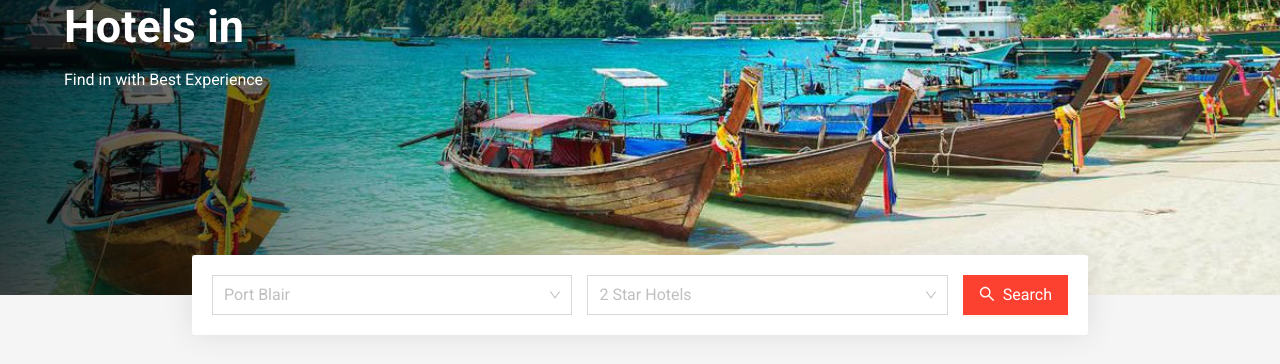
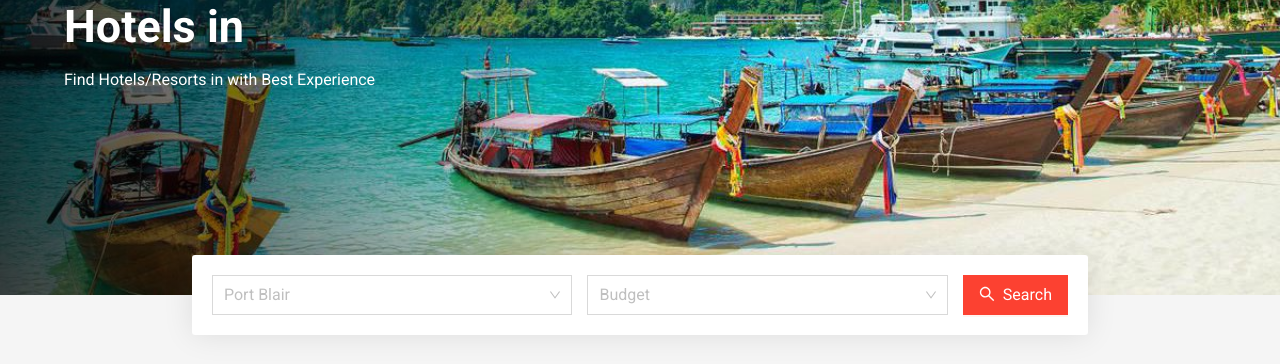
Before and after one commit to umeshbedi/web3hotels, a Next.js app: page /search in a window 1280 px wide. Shown: the part 264-628 px from the top of the page. Built offline with nearby package versions, Linux system fonts and the light colour scheme.

Commit message:
hotels and resort

```diff
--- a/components/Header.jsx
+++ b/components/Header.jsx
@@ -2,7 +2,7 @@ import React, { useEffect, useState } from 'react'
 import { Menu, Col, Row, Button, Drawer } from 'antd'
 import { } from 'react-icons/fi'
 import Link from 'next/link';
-import { cityName, starHotels } from './variables';
+import { cityName, category } from './variables';
 import { mobile } from './variables';
 import { FaAngleDown } from 'react-icons/fa'
 import { IoIosMenu } from 'react-icons/io'
@@ -47,54 +47,54 @@ export default function Header() {
         <Menu.SubMenu title={<p style={{ fontSize: 14 }}>Hotels/Resorts{isMobile ? null : <FaAngleDown />}</p>}>
 
         <Menu.Item key={'Budget'}>
-          <Link href={'#'}>Budget</Link>
+          <Link href={'/search?location=Andaman and Nicobar Islands&category='+category[0]}>Budget</Link>
         </Menu.Item>
         <Menu.Item key={'Standard'}>
-          <Link href={'#'}>Standard</Link>
+          <Link href={'/search?location=Andaman and Nicobar Islands&category='+category[1]}>Standard</Link>
         </Menu.Item>
         <Menu.Item key={'Premium'}>
-          <Link href={'#'}>Premium</Link>
+          <Link href={'/search?location=Andaman and Nicobar Islands&category='+category[2]}>Premium</Link>
         </Menu.Item>
         <Menu.Item key={'Luxury'}>
-          <Link href={'#'}>Luxury</Link>
+          <Link href={'/search?location=Andaman and Nicobar Islands&category='+category[3]}>Luxury</Link>
         </Menu.Item>
 
-          {/* <Menu.SubMenu title={starHotels[0]}>
+          {/* <Menu.SubMenu title={category[0]}>
             {cityName.map((item) => {
               const key = "2star-" + item.split(" ").join("-")
               return (
                 <Menu.Item key={key}>
-                  <Link href={'/search?location=' + item + '&star=' + starHotels[0]}>{item}</Link>
+                  <Link href={'/search?location=' + item + '&star=' + category[0]}>{item}</Link>
                 </Menu.Item>
               )
             })}
           </Menu.SubMenu>
-          <Menu.SubMenu title={starHotels[1]}>
+          <Menu.SubMenu title={category[1]}>
             {cityName.map((item) => {
               const key = "3star-" + item.split(" ").join("-")
               return (
                 <Menu.Item key={key}>
-                  <Link href={'/search?location=' + item + '&star=' + starHotels[1]}>{item}</Link>
+                  <Link href={'/search?location=' + item + '&star=' + category[1]}>{item}</Link>
                 </Menu.Item>
               )
             })}
           </Menu.SubMenu>
-          <Menu.SubMenu title={starHotels[2]}>
+          <Menu.SubMenu title={category[2]}>
             {cityName.map((item) => {
               const key = "4star-" + item.split(" ").join("-")
               return (
                 <Menu.Item key={key}>
-                  <Link href={'/search?location=' + item + '&star=' + starHotels[2]}>{item}</Link>
+                  <Link href={'/search?location=' + item + '&star=' + category[2]}>{item}</Link>
                 </Menu.Item>
               )
             })}
           </Menu.SubMenu>
-          <Menu.SubMenu title={starHotels[3]}>
+          <Menu.SubMenu title={category[3]}>
             {cityName.map((item) => {
               const key = "5star-" + item.split(" ").join("-")
               return (
                 <Menu.Item key={key}>
-                  <Link href={'/search?location=' + item + '&star=' + starHotels[3]}>{item}</Link>
+                  <Link href={'/search?location=' + item + '&star=' + category[3]}>{item}</Link>
                 </Menu.Item>
               )
             })}
--- a/components/Home.jsx
+++ b/components/Home.jsx
@@ -4,7 +4,7 @@ const { Text, Title, Link } = Typography
 import { db } from '../firebase'
 import Head from 'next/head'
 import style from '@/styles/component.module.scss'
-import { cityName, starHotels, mobile } from '@/components/variables'
+import { cityName, category, mobile } from '@/components/variables'
 import { SearchOutlined, StepBackwardOutlined } from '@ant-design/icons'
 import dynamic from 'next/dynamic'
 
--- a/components/SearchDiv.jsx
+++ b/components/SearchDiv.jsx
@@ -1,5 +1,5 @@
 import React, { useState, useEffect } from 'react';
-import { mobile, cityName, starHotels } from './variables';
+import { mobile, cityName, category } from './variables';
 import { Select, Button, message } from 'antd';
 import { SearchOutlined } from '@ant-design/icons';
 import Link from 'next/link';
@@ -9,7 +9,7 @@ import { useRouter } from 'next/router';
 export default function SearchDiv() {
 
     const [cityDropDown, setCityDropDown] = useState([])
-    const [starHotel, setStarHotel] = useState([])
+    const [categories, setCategories] = useState([])
     const [isMobile, setIsMobile] = useState(false)
     const [location, setLocation] = useState('')
     const [star, setStar] = useState('')
@@ -23,20 +23,20 @@ export default function SearchDiv() {
 
     useEffect(() => {
         var cityTemp = []
-        var starHotelTemp = []
+        var categoryTemp = []
         cityName.map((city) => {
             cityTemp.push({
                 value: city.split(" ").join(""),
                 label: city
             })
         })
-        starHotels.map((hotel) => {
-            starHotelTemp.push({
+        category.map((hotel) => {
+            categoryTemp.push({
                 value: hotel.split(" ").join(""),
                 label: hotel
             })
         })
-        setStarHotel(starHotelTemp)
+        setCategories(categoryTemp)
         setCityDropDown(cityTemp)
 
     }, [])
@@ -45,7 +45,7 @@ export default function SearchDiv() {
         if (location==''||star=='') {
             messageApi.error("Please Select Location and Star Hotels")
         }else{
-            router.push('/search?location='+location+'&star='+star)
+            router.push('/search?location='+location+'&category='+star)
         }
     }
 
@@ -53,7 +53,7 @@ export default function SearchDiv() {
         <>
         {contextHolder}
             <div style={{ display: 'flex', justifyContent: 'center' }}>
-                {cityDropDown.length != 0 && starHotel.length != 0 &&
+                {cityDropDown.length != 0 && categories.length != 0 &&
                     <div style={{
                         width: isMobile ? '80%' : '70%',
                         backgroundColor: 'white',
@@ -83,11 +83,11 @@ export default function SearchDiv() {
                         />
                         <Select
                             size='large'
-                            options={starHotel}
+                            options={categories}
                             style={{ width: '100%' }}
-                            placeholder={starHotel[0].label}
+                            placeholder={categories[0].label}
                             onSelect={(e) => {
-                                const re = starHotel.find((f) => f.value == e)
+                                const re = categories.find((f) => f.value == e)
                                 setStar(re.label)
                             }}
                         />
--- a/components/variables.jsx
+++ b/components/variables.jsx
@@ -10,11 +10,11 @@ export const cityName = [
     "Diglipur"
 ]
 
-export const starHotels = [
-    "2 Star Hotels",
-    "3 Star Hotels",
-    "4 Star Hotels",
-    "5 Star Hotels"
+export const category = [
+    "Budget",
+    "Standard",
+    "Premium",
+    "Luxury"
 ]
 
 export function mobile() {
--- a/pages/search.jsx
+++ b/pages/search.jsx
@@ -37,7 +37,7 @@ export default function Search() {
             <Col span={isMobile ? 18 : 10} style={{}}>
               <h1 style={{ fontSize: isMobile ? 35 : 45, color: 'white' }}>Hotels in {query.location}</h1>
               <br />
-              <p style={{ color: 'white' }}>Find {query.star} in {query.location} with Best Experience</p>
+              <p style={{ color: 'white' }}>Find {query.category} Hotels/Resorts in {query.location} with Best Experience</p>
             </Col>
           </Row>
 
@@ -47,8 +47,7 @@ export default function Search() {
 
         <div style={{ display: 'flex', alignItems: 'center', margin: '50px 0', flexDirection: 'column' }}>
         <SearchPage />
-          <h1 style={{ color: 'grey' }}>Hotels for {query.location} will display here...</h1>
-          <p style={{ color: 'grey' }}>{query.star} </p>
+
         </div>
 
       </div>
```
Also changed, not shown: components/hotel/Rooms.jsx (+4 -4 lines).
